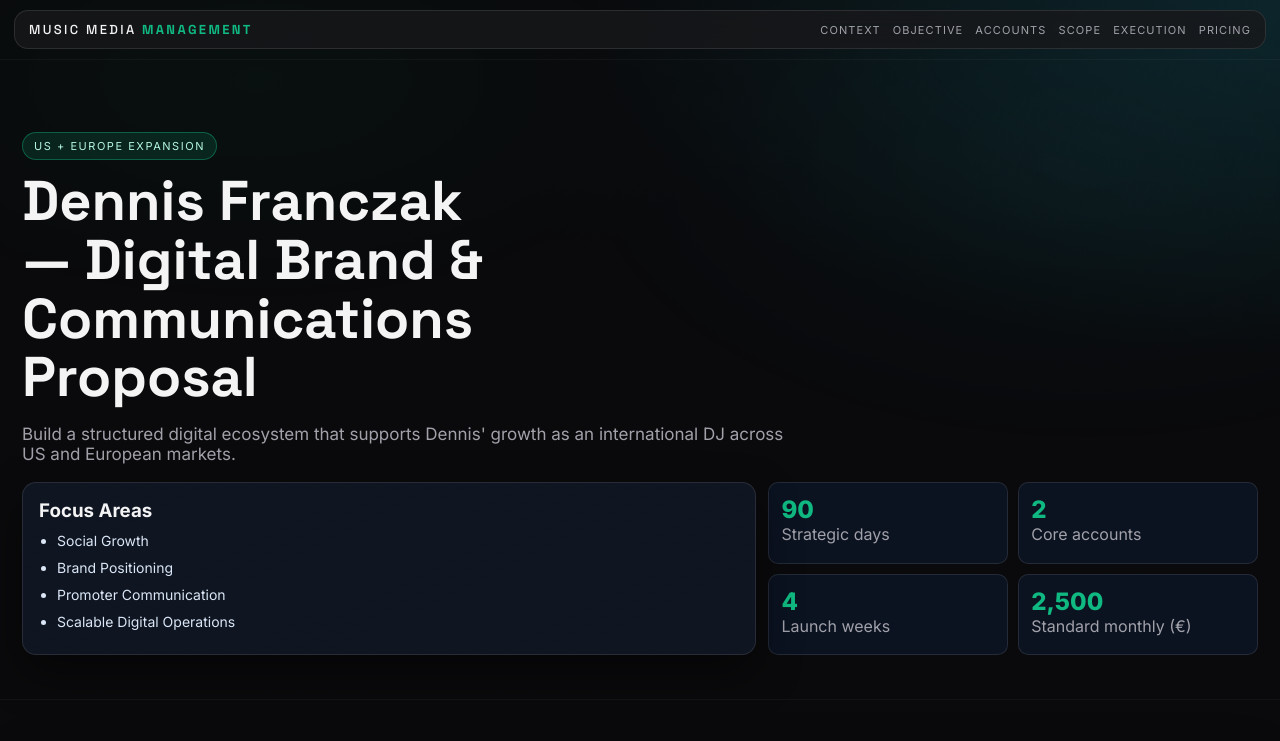
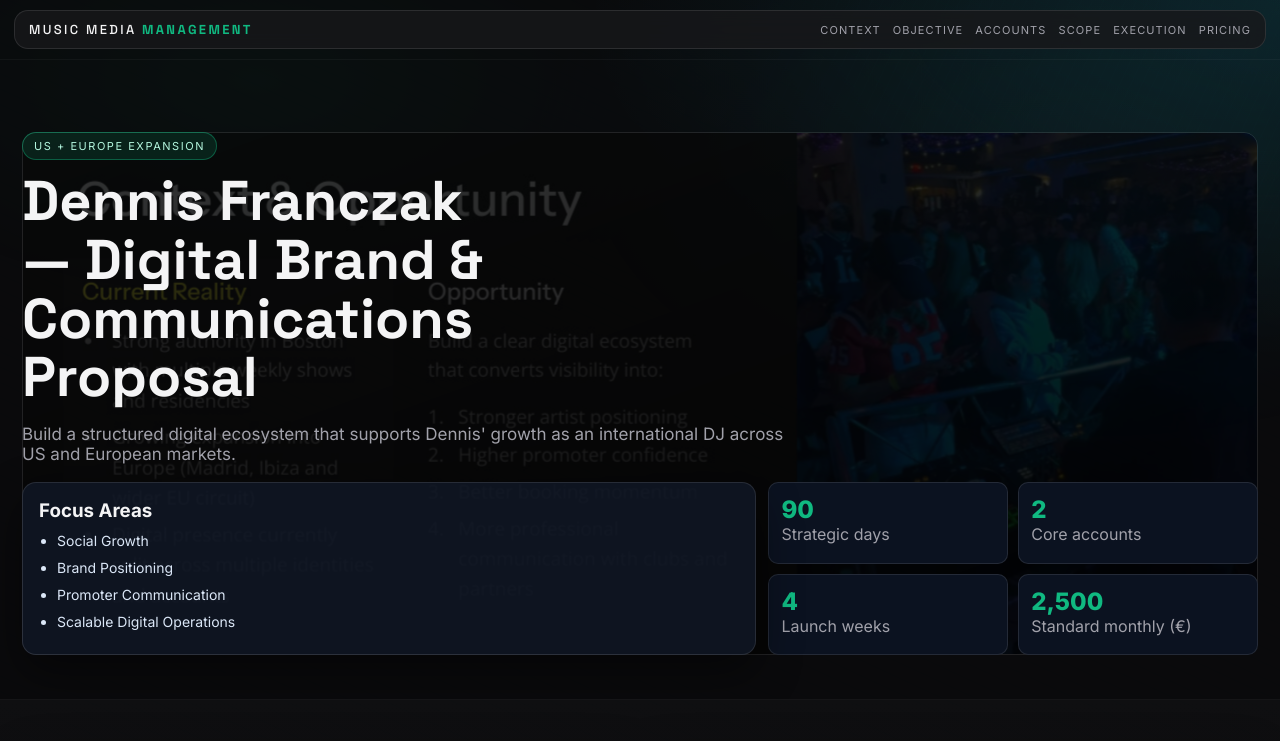
Before and after one commit to vastylez/dennis, a plain HTML site: page index.html in a window 1280 px wide. Shown: the top 741 px of the page. Drawn offline with Linux system fonts and the light colour scheme.

Commit message:
Enhance proposal UX: hero slideshow, stronger section contrast, premium hover and reveal interactions

```diff
--- a/css/pages/home.css
+++ b/css/pages/home.css
@@ -22,12 +22,23 @@
     .brand{font-family:"Space Grotesk",sans-serif;letter-spacing:.18em;text-transform:uppercase;font-size:13px}.brand b{color:var(--emerald)}
     .links{display:flex;gap:12px;flex-wrap:wrap}.links a{text-decoration:none;color:var(--muted);font-size:11px;text-transform:uppercase;letter-spacing:.1em}
     .links a:hover{color:var(--text)}
-    section{padding:44px 22px;border-top:1px solid rgba(255,255,255,.04);position:relative;z-index:1} .container{max-width:1320px;margin:0 auto;position:relative;z-index:1}
-    .hero{padding-top:72px}.badge{display:inline-block;padding:6px 11px;border-radius:999px;border:1px solid rgba(16,185,129,.4);background:var(--emerald-soft);color:#b4f7df;font-size:11px;letter-spacing:.14em;text-transform:uppercase}
-    h1{font-family:"Space Grotesk",sans-serif;font-size:clamp(32px,5vw,56px);line-height:1.05;margin:12px 0 10px;max-width:13ch}
-    .sub{max-width:72ch;color:var(--muted);font-size:clamp(14px,1.4vw,17px)}
-    .hero-grid{margin-top:18px;display:grid;grid-template-columns:1.2fr .8fr;gap:12px}
+    section{padding:44px 22px;border-top:1px solid rgba(255,255,255,.04);position:relative;z-index:1}
+    section:nth-of-type(even){background:linear-gradient(180deg, rgba(255,255,255,.022), rgba(255,255,255,.006));}
+    .container{max-width:1320px;margin:0 auto;position:relative;z-index:1}
+    .hero{padding-top:72px;overflow:hidden}
+    .hero-slideshow{position:absolute;inset:0;border:1px solid var(--line);border-radius:14px;overflow:hidden;pointer-events:none}
+    .hero-slide{position:absolute;inset:0;background-size:cover;background-position:center;opacity:0;transform:scale(1.03);transition:opacity 1s ease, transform 10s ease}
+    .hero-slide.is-active{opacity:.34;transform:scale(1)}
+    .hero-overlay{position:absolute;inset:0;background:linear-gradient(160deg,rgba(0,0,0,.45),rgba(0,0,0,.72));}
+    .hero-dots{position:absolute;right:12px;bottom:12px;display:flex;gap:6px}
+    .dot{width:8px;height:8px;border-radius:999px;background:rgba(255,255,255,.3);transition:all .25s ease}
+    .dot.is-active{width:18px;background:var(--emerald)}
+    .badge{display:inline-block;padding:6px 11px;border-radius:999px;border:1px solid rgba(16,185,129,.4);background:var(--emerald-soft);color:#b4f7df;font-size:11px;letter-spacing:.14em;text-transform:uppercase;position:relative;z-index:2}
+    h1{font-family:"Space Grotesk",sans-serif;font-size:clamp(32px,5vw,56px);line-height:1.05;margin:12px 0 10px;max-width:13ch;position:relative;z-index:2}
+    .sub{max-width:72ch;color:var(--muted);font-size:clamp(14px,1.4vw,17px);position:relative;z-index:2}
+    .hero-grid{margin-top:18px;display:grid;grid-template-columns:1.2fr .8fr;gap:12px;position:relative;z-index:2}
     .card{border:1px solid var(--line);border-radius:14px;background:var(--panel);padding:16px;transform:translateY(26px) scale(.985);opacity:0;filter:blur(2px);transition:transform .85s cubic-bezier(.2,.8,.2,1), opacity .75s ease, filter .8s ease, box-shadow .4s ease;box-shadow:var(--shadow)}
+    .card:hover{box-shadow:0 20px 55px rgba(0,0,0,.55), 0 0 0 1px rgba(16,185,129,.25) inset;transform:translateY(-2px)}
     .card.in{transform:translateY(0) scale(1);opacity:1;filter:blur(0)}
     .kpis{display:grid;grid-template-columns:repeat(2,1fr);gap:10px}.kpi{border:1px solid var(--line);border-radius:10px;padding:12px;background:#0b1220}
     .num{font-size:24px;font-weight:800;color:var(--emerald)}
--- a/index.html
+++ b/index.html
@@ -19,6 +19,13 @@
 <nav><div class="brand">Music Media <b>Management</b></div><div class="links"><a href="#context">Context</a><a href="#objective">Objective</a><a href="#accounts">Accounts</a><a href="#scope">Scope</a><a href="#model">Execution</a><a href="#pricing">Pricing</a></div></nav>
 
 <section class="hero"><div class="container">
+  <div class="hero-slideshow" aria-hidden="true">
+    <div class="hero-slide is-active" style="background-image:url('/assets/images/slide-1.jpg')"></div>
+    <div class="hero-slide" data-bg="/assets/images/slide-2.jpg"></div>
+    <div class="hero-slide" data-bg="/assets/images/slide-3.jpg"></div>
+    <div class="hero-overlay"></div>
+    <div class="hero-dots"><span class="dot is-active"></span><span class="dot"></span><span class="dot"></span></div>
+  </div>
   <span class="badge">US + Europe Expansion</span>
   <h1>Dennis Franczak — Digital Brand & Communications Proposal</h1>
   <p class="sub">Build a structured digital ecosystem that supports Dennis' growth as an international DJ across US and European markets.</p>
--- a/js/main.js
+++ b/js/main.js
@@ -1,6 +1,28 @@
 const bar=document.getElementById('progress');
 const onScroll=()=>{const h=document.documentElement;bar.style.width=((h.scrollTop/(h.scrollHeight-h.clientHeight))*100)+'%'};
 addEventListener('scroll',onScroll,{passive:true}); onScroll();
+
+// Hero slideshow
+const slides=[...document.querySelectorAll('.hero-slide')];
+const dots=[...document.querySelectorAll('.hero-dots .dot')];
+if(slides.length>1){
+  let i=0;
+  const preload=(el)=>{
+    const bg=el.dataset.bg;
+    if(!bg || el.dataset.loaded==='1') return;
+    const img=new Image();
+    img.src=bg;
+    img.onload=()=>{el.style.backgroundImage=`url('${bg}')`; el.dataset.loaded='1';};
+  };
+  slides.forEach(preload);
+  const set=(n)=>{
+    slides.forEach((s,idx)=>s.classList.toggle('is-active',idx===n));
+    dots.forEach((d,idx)=>d.classList.toggle('is-active',idx===n));
+  };
+  set(0);
+  setInterval(()=>{i=(i+1)%slides.length; set(i);}, 4200);
+}
+
 const revealEls=[...document.querySelectorAll('.reveal,.card,.svc')];
 revealEls.forEach(el=>el.classList.remove('in'));
 
@@ -9,12 +31,11 @@ const bar=document.getElementById('progress');
     if(!entry.isIntersecting) return;
     const el=entry.target;
     const siblings=[...el.parentElement.querySelectorAll('.reveal,.card,.svc')].filter(x=>x.parentElement===el.parentElement);
-      const i=Math.max(0,siblings.indexOf(el));
-      setTimeout(()=>el.classList.add('in'), Math.min(220, i*55));
+    const idx=Math.max(0,siblings.indexOf(el));
+    setTimeout(()=>el.classList.add('in'), Math.min(260, idx*65));
     io.unobserve(el);
   });
-  },{threshold:.06, rootMargin:'0px 0px -12% 0px'});
-
+},{threshold:.08, rootMargin:'0px 0px -10% 0px'});
 revealEls.forEach(el=>io.observe(el));
 
 const forceReveal=()=>{
@@ -22,11 +43,17 @@ const bar=document.getElementById('progress');
   revealEls.forEach((el)=>{
     if(el.classList.contains('in')) return;
     const r=el.getBoundingClientRect();
-      if(r.top < vh*0.9) el.classList.add('in');
+    if(r.top < vh*0.92) el.classList.add('in');
   });
 };
 addEventListener('scroll', forceReveal, {passive:true});
 addEventListener('resize', forceReveal);
 setTimeout(forceReveal, 120);
-  const co=new IntersectionObserver(es=>es.forEach(e=>{if(!e.isIntersecting)return; const el=e.target,end=+el.dataset.count||0,s=performance.now(),d=900; const t=(n)=>{const k=Math.min(1,(n-s)/d); el.textContent=Math.round(end*k).toLocaleString(); if(k<1)requestAnimationFrame(t)}; requestAnimationFrame(t); co.unobserve(el)}),{threshold:.6});
+
+const co=new IntersectionObserver(es=>es.forEach(e=>{
+  if(!e.isIntersecting)return;
+  const el=e.target,end=+el.dataset.count||0,s=performance.now(),d=900;
+  const t=(n)=>{const k=Math.min(1,(n-s)/d); el.textContent=Math.round(end*k).toLocaleString(); if(k<1)requestAnimationFrame(t)};
+  requestAnimationFrame(t); co.unobserve(el);
+}),{threshold:.6});
 document.querySelectorAll('[data-count]').forEach(el=>co.observe(el));
```
Also changed, not shown: assets/images/slide-1.jpg (added), assets/images/slide-2.jpg (added), assets/images/slide-3.jpg (added). Lines whose indentation alone changed are shown as unchanged.
